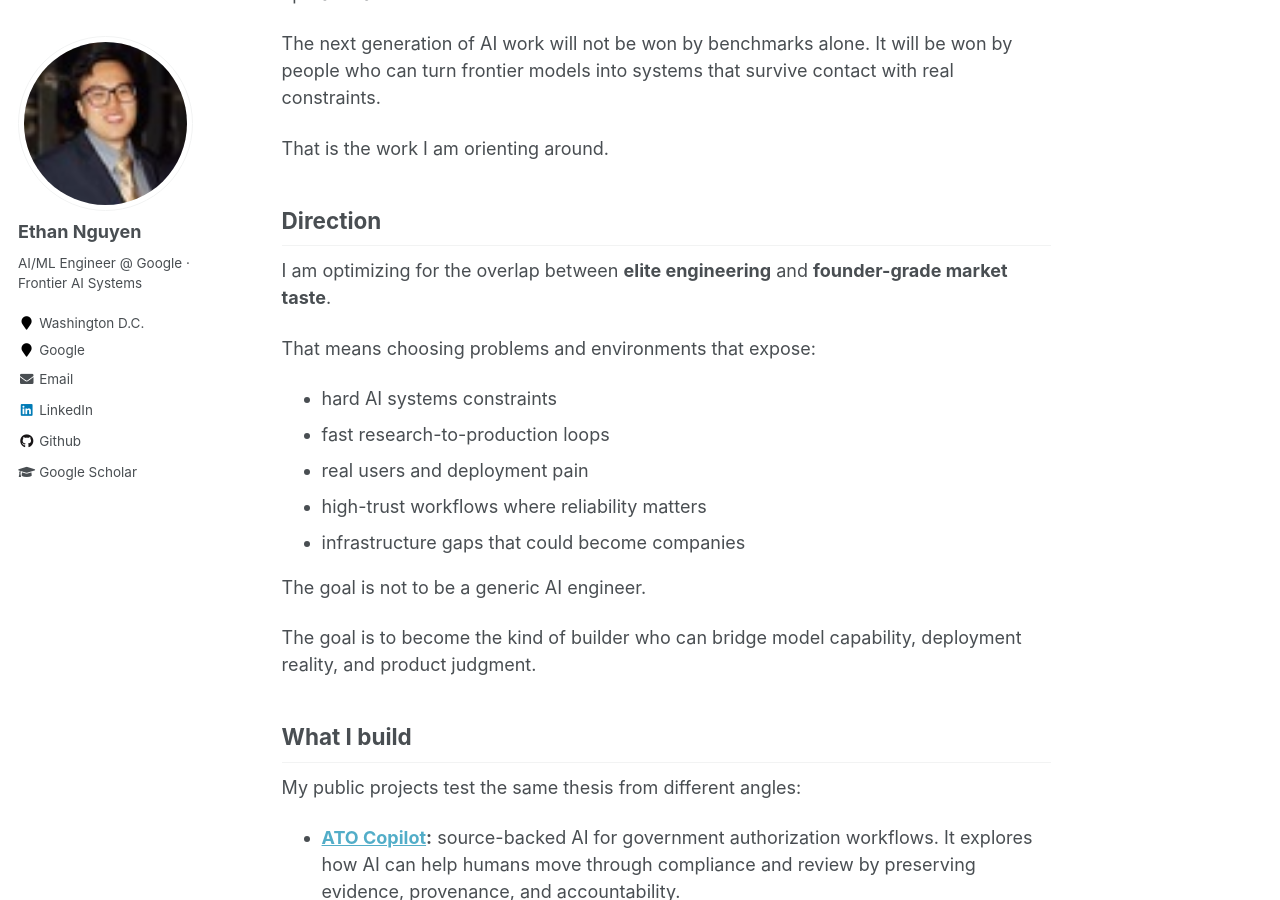
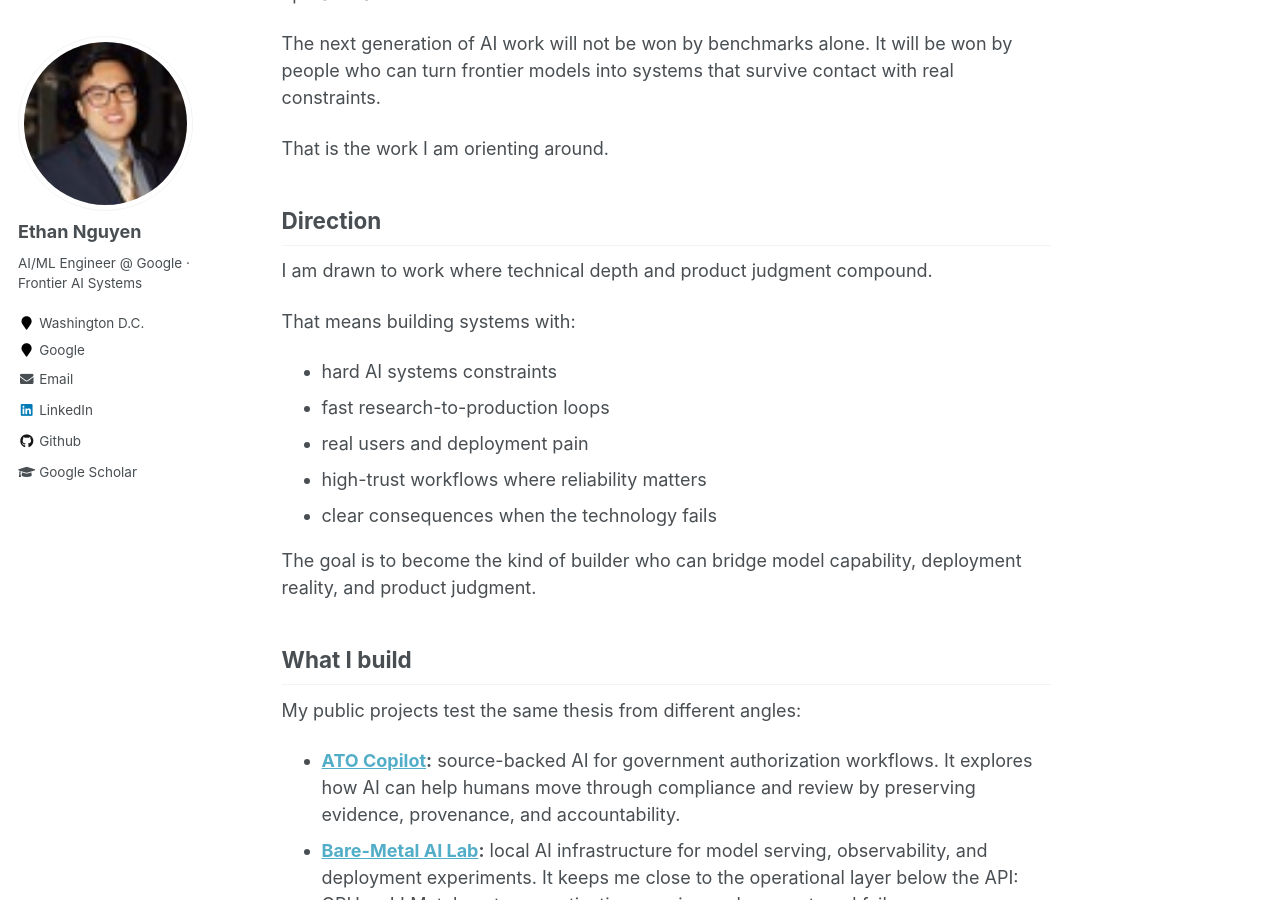
Before and after one commit to EthanHNguyen/ethanhnguyen.github.io, a Jekyll site: the page built from _pages/about.md, in a window 1280 px wide and 900 px high, scrolled down 282 px. Built offline with Jekyll 4.4.1, drawn with Linux system fonts in a browser that asks for light colours.

Commit message:
Soften homepage trajectory language

```diff
--- a/_pages/about.md
+++ b/_pages/about.md
@@ -18,17 +18,15 @@
 
 ## Direction
 
-I am optimizing for the overlap between **elite engineering** and **founder-grade market taste**.
+I am drawn to work where technical depth and product judgment compound.
 
-That means choosing problems and environments that expose:
+That means building systems with:
 
 - hard AI systems constraints
 - fast research-to-production loops
 - real users and deployment pain
 - high-trust workflows where reliability matters
-- infrastructure gaps that could become companies
-
-The goal is not to be a generic AI engineer.
+- clear consequences when the technology fails
 
 The goal is to become the kind of builder who can bridge model capability, deployment reality, and product judgment.
 
```
